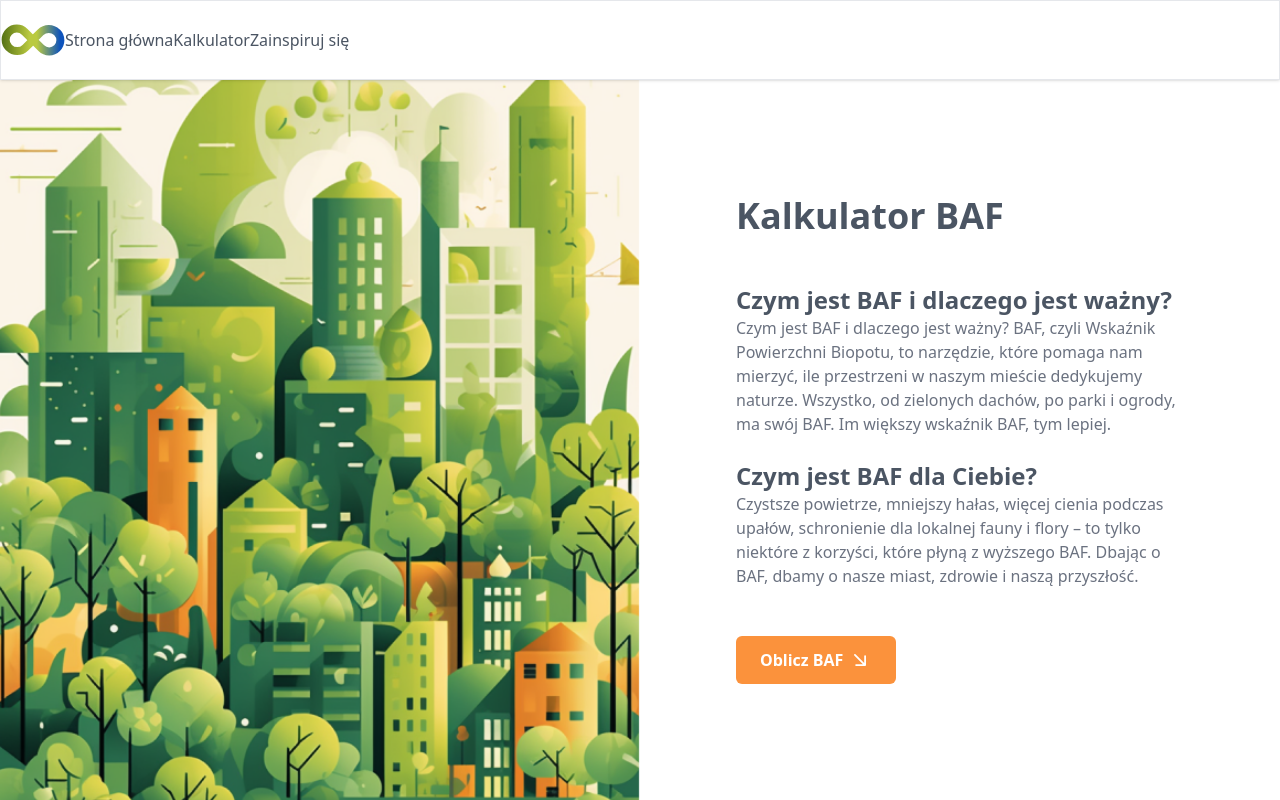
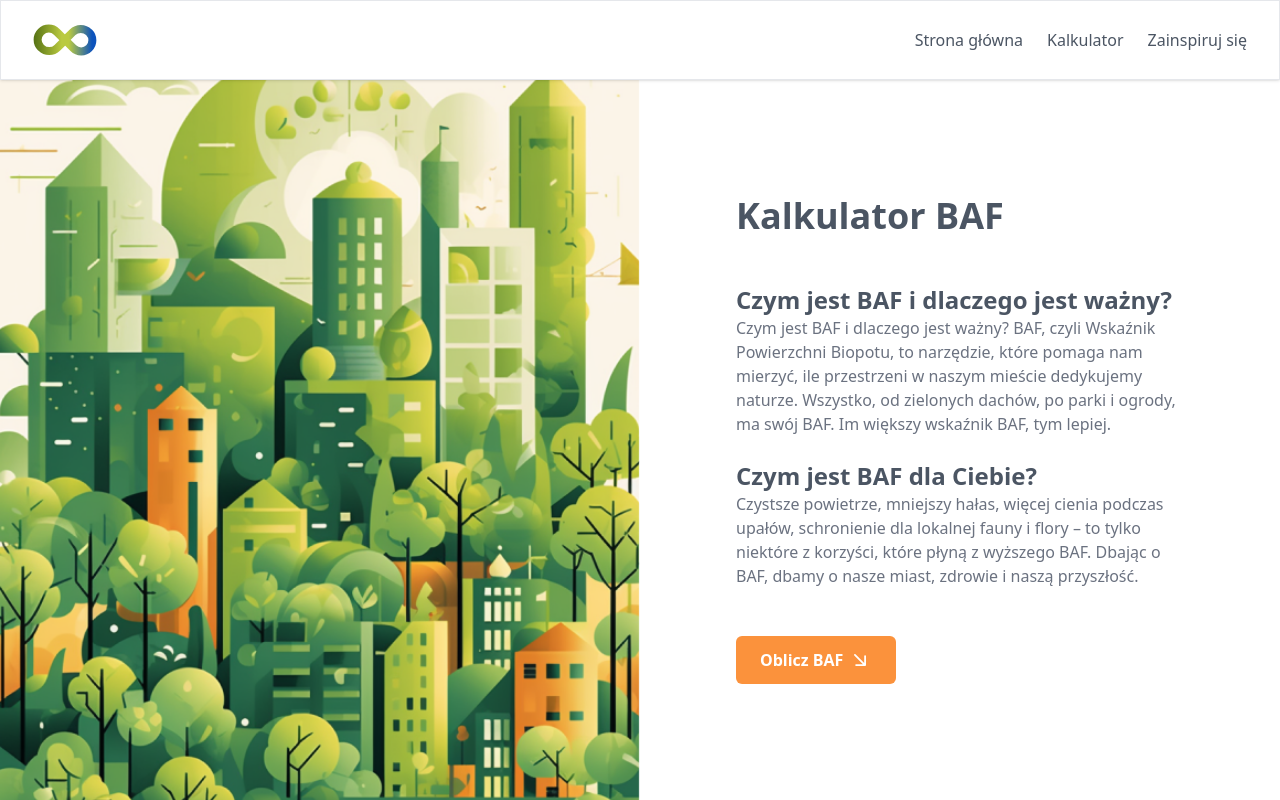
Before and after one commit to kunertmichal/baf-fe, a Next.js app: page / in a window 1280 px wide. Built offline with nearby package versions, Linux system fonts and the light colour scheme.

Commit message:
simple navbar

```diff
--- a/src/components/Navbar.tsx
+++ b/src/components/Navbar.tsx
@@ -1,7 +1,9 @@
+import Link from 'next/link'
+
 export const Navbar = () => {
   return (
-    <nav className="flex items-center h-20 fixed top-0 left-0 w-full border shadow">
-      <div>
+    <nav className="flex items-center h-20 fixed top-0 left-0 w-full border shadow px-8">
+      <div className="flex">
         <svg
           width="64"
           height="32"
@@ -45,10 +47,10 @@ export const Navbar = () => {
           </defs>
         </svg>
       </div>
-      <ul className="flex">
-        <li>Strona główna</li>
-        <li>Kalkulator</li>
-        <li>Zainspiruj się</li>
+      <ul className="flex gap-x-6 ml-auto">
+        <Link href="/">Strona główna</Link>
+        <Link href="/oblicz-baf">Kalkulator</Link>
+        <Link href="/zainspiruj-sie">Zainspiruj się</Link>
       </ul>
     </nav>
   )
--- /dev/null
+++ b/src/pages/zainspiruj-sie.tsx
@@ -0,0 +1,3 @@
+export default function GetInspired() {
+  return <div>Zainspiruj sie</div>
+}
```
